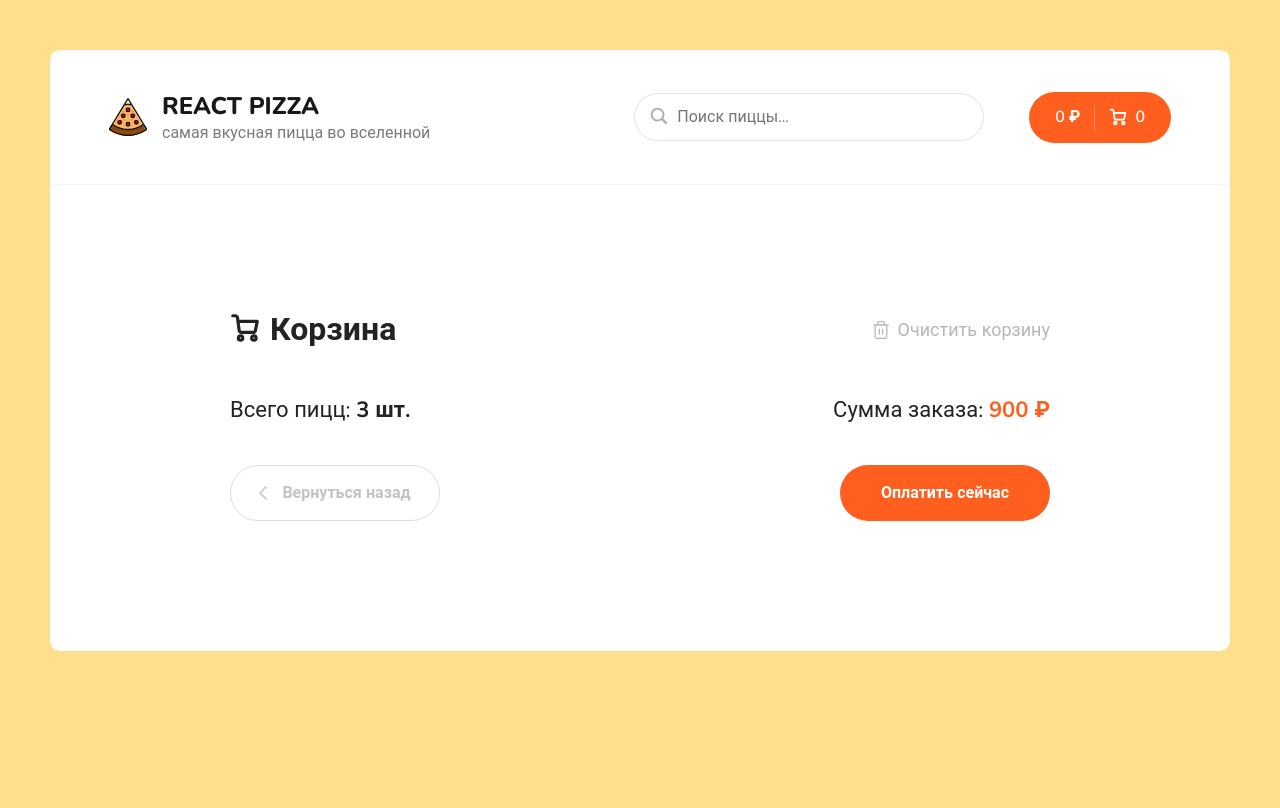
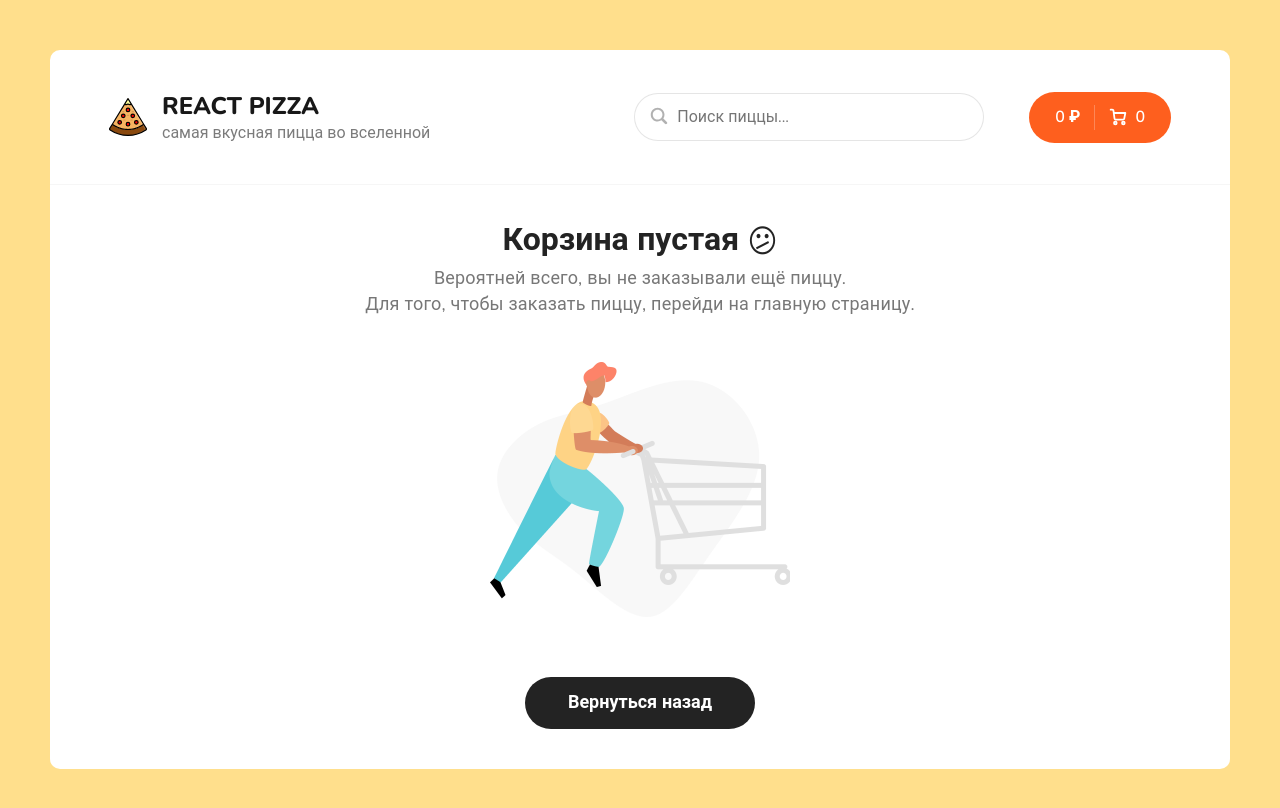
Before and after one commit to frizzzbe/react-pizza, a React (Create React App) app: page /cart in a window 1280 px wide. Shown: the top 808 px of the page. Built offline with nearby package versions, Linux system fonts and the light colour scheme.

Commit message:
empty cart

```diff
--- /dev/null
+++ b/src/components/CartEmpty.jsx
@@ -0,0 +1,23 @@
+import React from "react";
+import { Link } from "react-router-dom";
+
+function CartEmpty() {
+  return (
+    <div class="cart cart--empty">
+      <h2>
+        Корзина пустая <icon>😕</icon>
+      </h2>
+      <p>
+        Вероятней всего, вы не заказывали ещё пиццу.
+        <br />
+        Для того, чтобы заказать пиццу, перейди на главную страницу.
+      </p>
+      <img src="/empty-cart.png" alt="Empty cart" />
+      <Link to="/" class="button button--black">
+        <span>Вернуться назад</span>
+      </Link>
+    </div>
+  );
+}
+
+export default CartEmpty;
--- a/src/pages/Cart.jsx
+++ b/src/pages/Cart.jsx
@@ -1,12 +1,21 @@
 import React from "react";
+import {Link} from "react-router-dom";
 import CartItem from '../components/CartItem'
-import {Link} from "react-router-dom";
+import CartEmpty from "../components/CartEmpty";
 import { useDispatch, useSelector } from "react-redux";
-// import { addItem } from "../../redux/Slices/cartSlice";
+import { clearItems } from "../redux/Slices/cartSlice";
 
 function Cart() {
   const dispatch = useDispatch();
-  const items = useSelector(state => state.cart.items);
+  const { totalPrice, totalCount, items} = useSelector(state => state.cart);
+
+  const onClickClear = () => {
+    dispatch(clearItems())
+  }
+
+  if (!totalCount) {
+    return <CartEmpty/>
+  }
 
   return (
     <div className="container container--cart">
@@ -44,7 +53,7 @@ function Cart() {
             </svg>
             Корзина
           </h2>
-          <button className="cart__clear">
+          <button onClick={onClickClear} className="cart__clear">
             <svg
               width="20"
               height="20"
@@ -91,9 +100,9 @@ function Cart() {
         </div>
         <div className="cart__bottom">
           <div className="cart__bottom-details">
-            <span>Всего пицц: <b>3 шт.</b>
+            <span>Всего пицц: <b>{totalCount} шт.</b>
             </span>
-            <span>Сумма заказа: <b>900 ₽</b>
+            <span>Сумма заказа: <b>{totalPrice} ₽</b>
             </span>
           </div>
           <div className="cart__bottom-buttons">
--- a/src/redux/Slices/cartSlice.js
+++ b/src/redux/Slices/cartSlice.js
@@ -44,6 +44,7 @@ const cartSlice = createSlice({
     },
     clearItems(state) {
       state.items = [];
+      updateData(state);
     },
   }
 });
```
Also changed, not shown: public/empty-cart.png (added).
